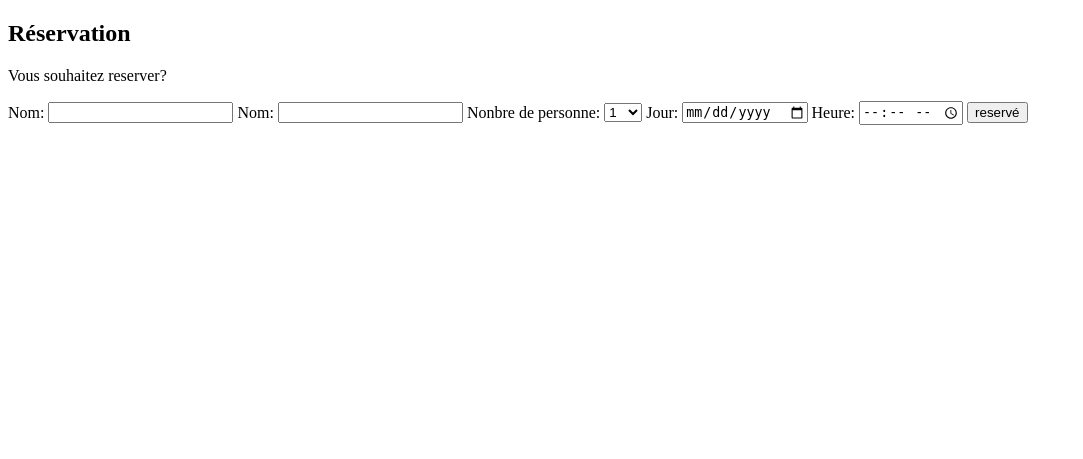
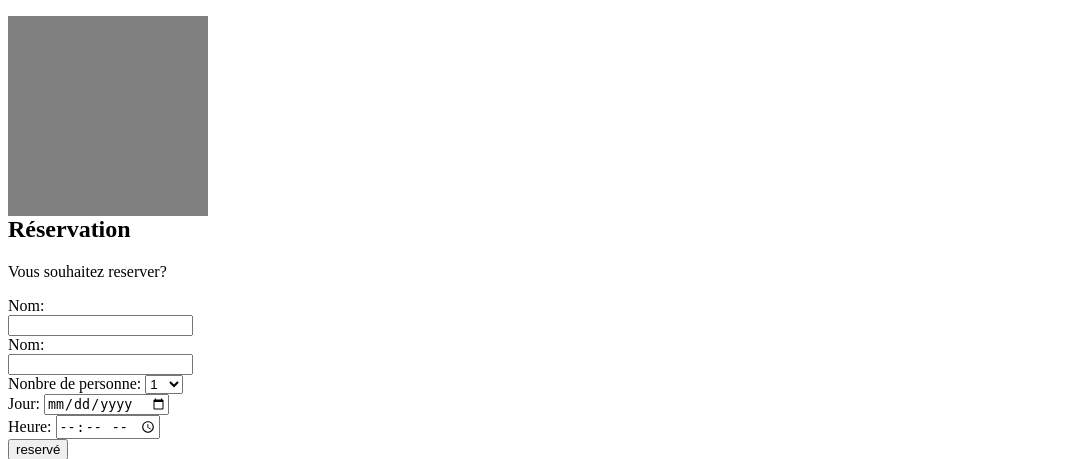
Before and after one commit to Archoss/siteVitrine, a PHP site: page / in a window 1280 px wide. Shown: the part 134-593 px from the top of the page, without its empty margins (0-1083 px from the left). Run offline with PHP 8.4, Linux system fonts and the light colour scheme.

Commit message:
j'ai fait séparement equipe.php mais sans css

```diff
--- a/css/style.css
+++ b/css/style.css
@@ -1 +1,27 @@
-/*lol*/
+#equipe:first-child{
+	width: 200px;
+	height: 200px;
+	float: left;
+	background-color: grey;
+}
+
+#equipe:nth-child(2){
+	width: 200px;
+	height: 200px;
+	float: left;
+	background-color: green;
+}
+
+#equipe:nth-child(3){
+	width: 200px;
+	height: 200px;
+	float: left;
+	background-color: darkgrey;
+}
+
+#equipe:last-child{
+	width: 200px;
+	height: 200px;
+	float: left;
+	background-color: lightgrey;
+}
--- a/index.php
+++ b/index.php
@@ -35,10 +35,7 @@
 
 
 					<section id="equipe">
-						<article></article>
-						<article></article>
-						<article></article>
-						<article></article>
+
 
 					</section>
 
```
Also changed, not shown: inc/equipe.php (+16 -0 lines).
